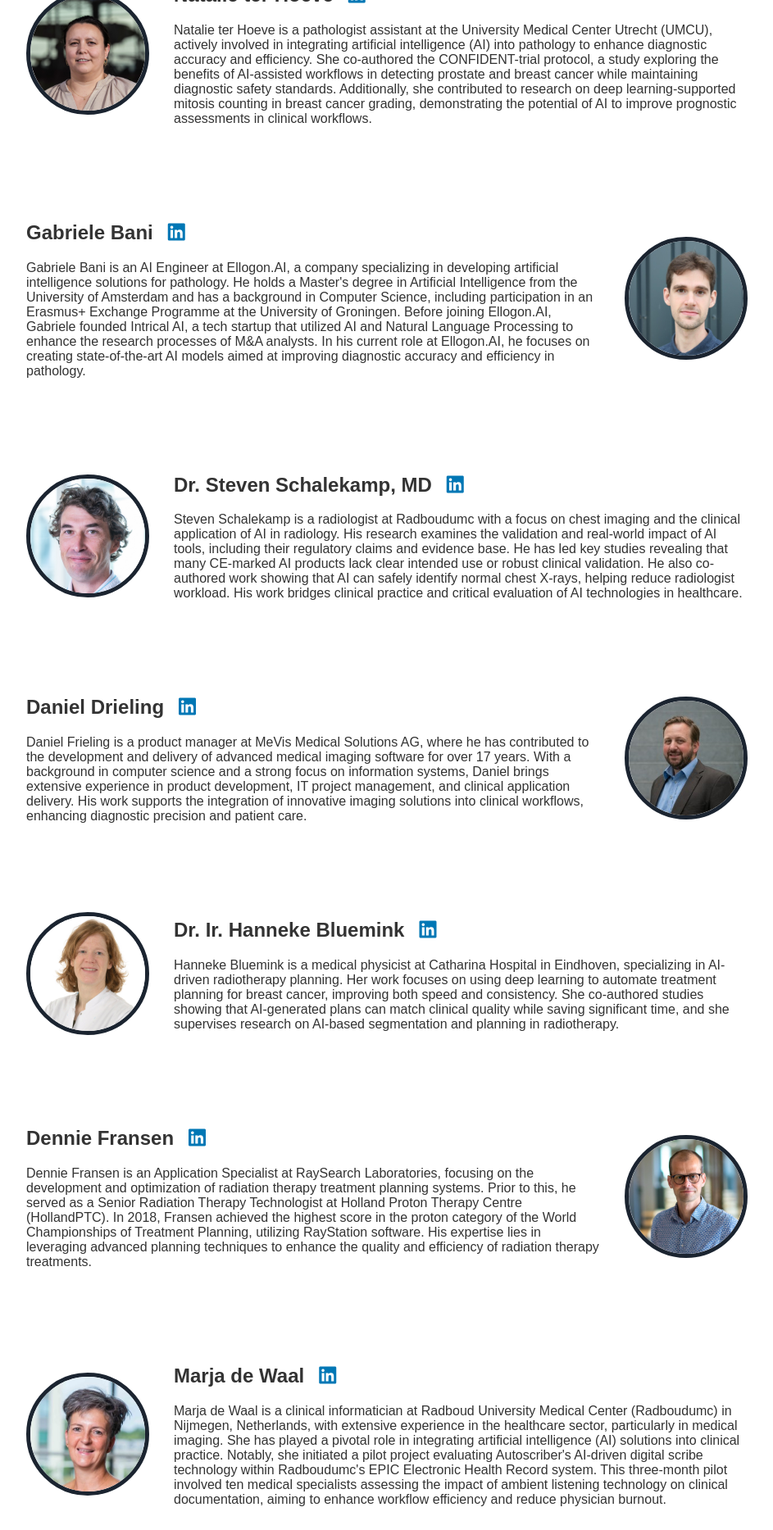
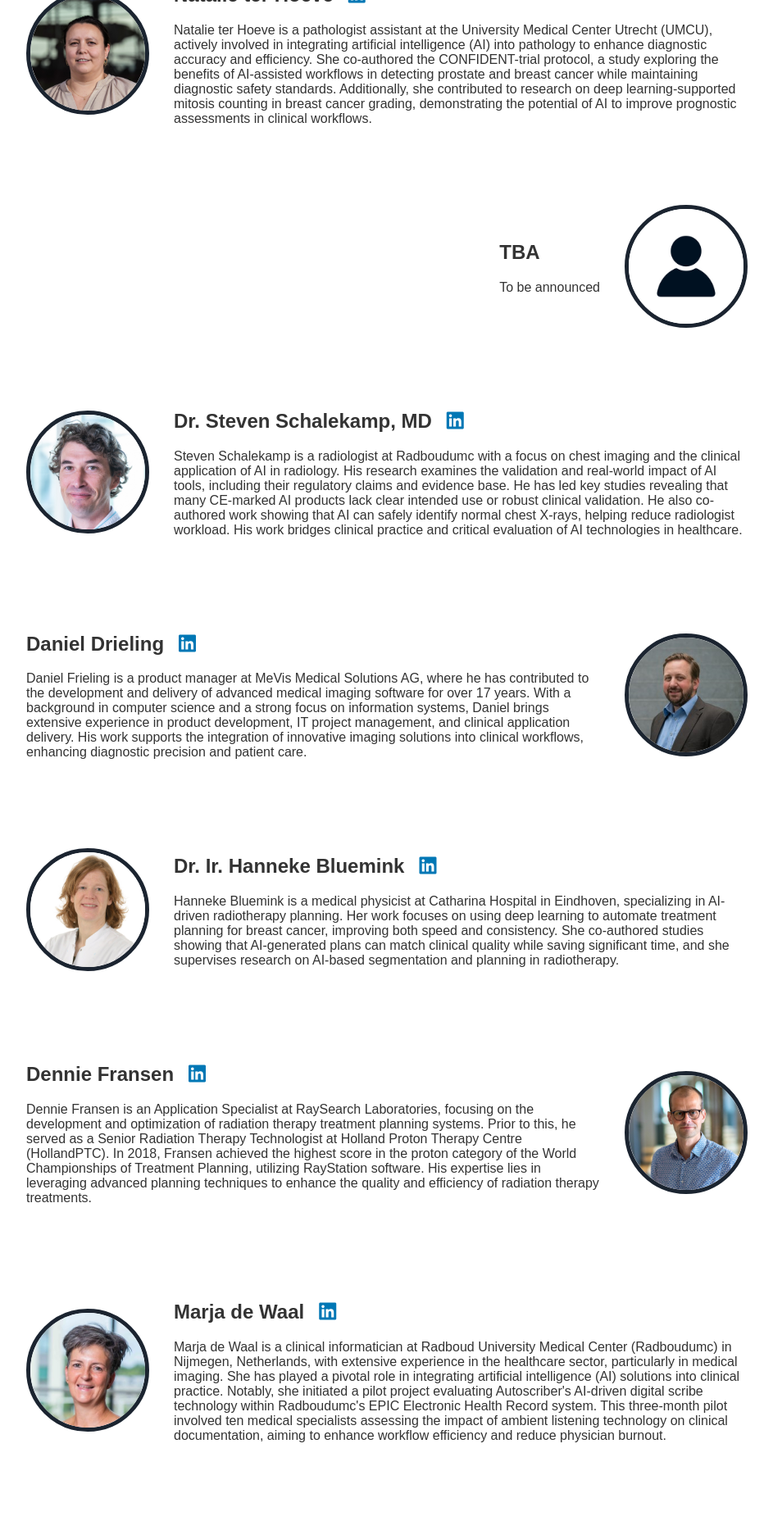
Before and after one commit to marliebesouw/marliebesouw.github.io, a Jekyll site: the page built from speakers.md, in a window 1280 px wide. Shown: the part 1480-3347 px from the top of the page at 82% size, without its empty margins (168-1111 px from the left). Built offline with Jekyll 4.4.1, drawn with Linux system fonts in a browser that asks for light colours.

Commit message:
removed ellogon's speakers

```diff
--- a/speakers.md
+++ b/speakers.md
@@ -89,14 +89,15 @@
     </div>
 </div>
 
-<div class="speaker right" id = "Gabriele Bani">
-    <img src="{{ site.url }}/assets/img/Gabriele_Bani.jpg" alt="Gabriele Bani">
+<div class="speaker right" id = "TBA">
+    <img src="{{ site.url }}/assets/img/TBA.jpg" alt="TBA">
     <div class="speaker-info">
-        <h2>Gabriele Bani
-        <a href="https://www.linkedin.com/in/gabriele-bani-ai/" target="_blank" style="margin-left:3mm;">
+        <h2>TBA
+        <!-- <a href="https://www.linkedin.com/in/gabriele-bani-ai/" target="_blank" style="margin-left:3mm;">
             <i class="fa-brands fa-linkedin"></i>
-        </a></h2>
-        <p> Gabriele Bani is an AI Engineer at Ellogon.AI, a company specializing in developing artificial intelligence solutions for pathology. He holds a Master's degree in Artificial Intelligence from the University of Amsterdam and has a background in Computer Science, including participation in an Erasmus+ Exchange Programme at the University of Groningen. Before joining Ellogon.AI, Gabriele founded Intrical AI, a tech startup that utilized AI and Natural Language Processing to enhance the research processes of M&A analysts. In his current role at Ellogon.AI, he focuses on creating state-of-the-art AI models aimed at improving diagnostic accuracy and efficiency in pathology. </p>
+        </a> -->
+        </h2>
+        <p> To be announced</p>
     </div>
 </div>
 
```
Also changed, not shown: program.md (+4 -4 lines).
